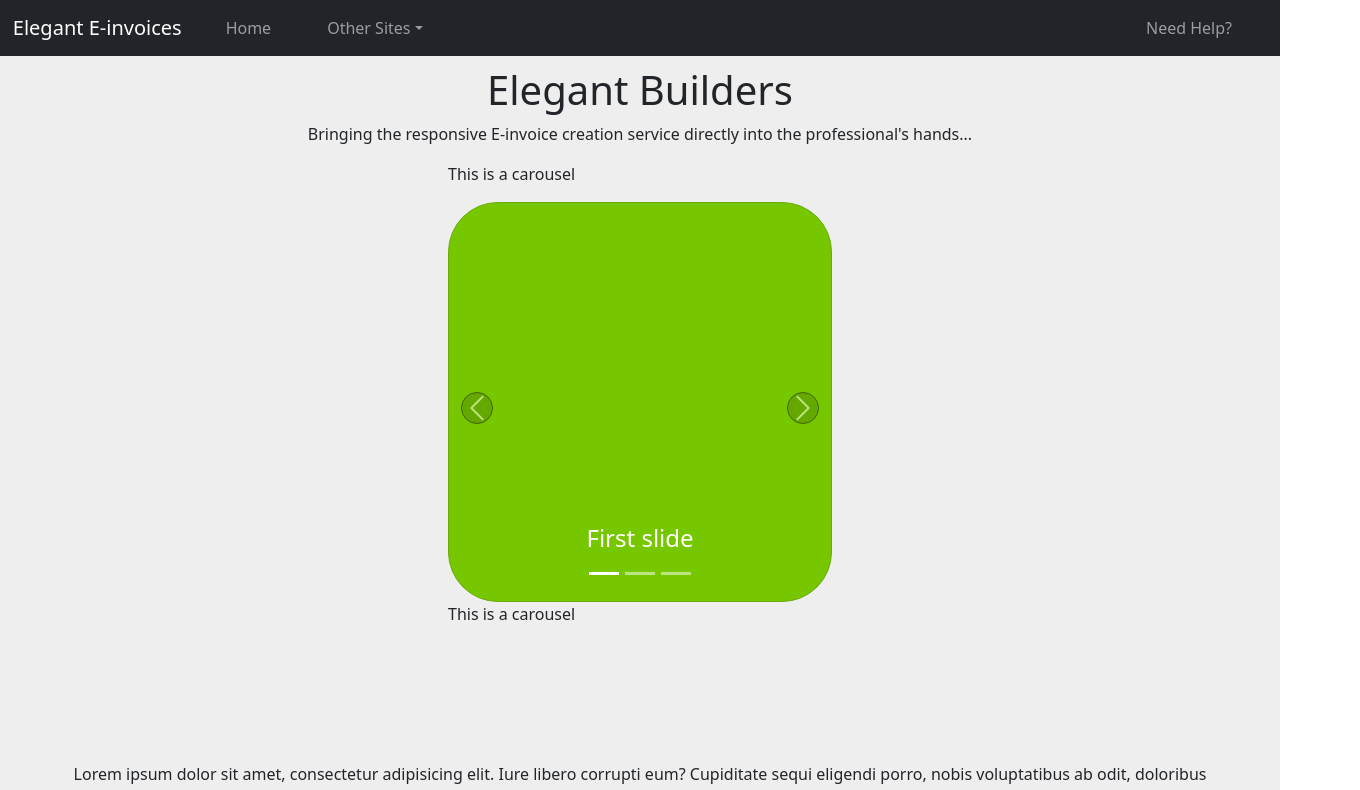
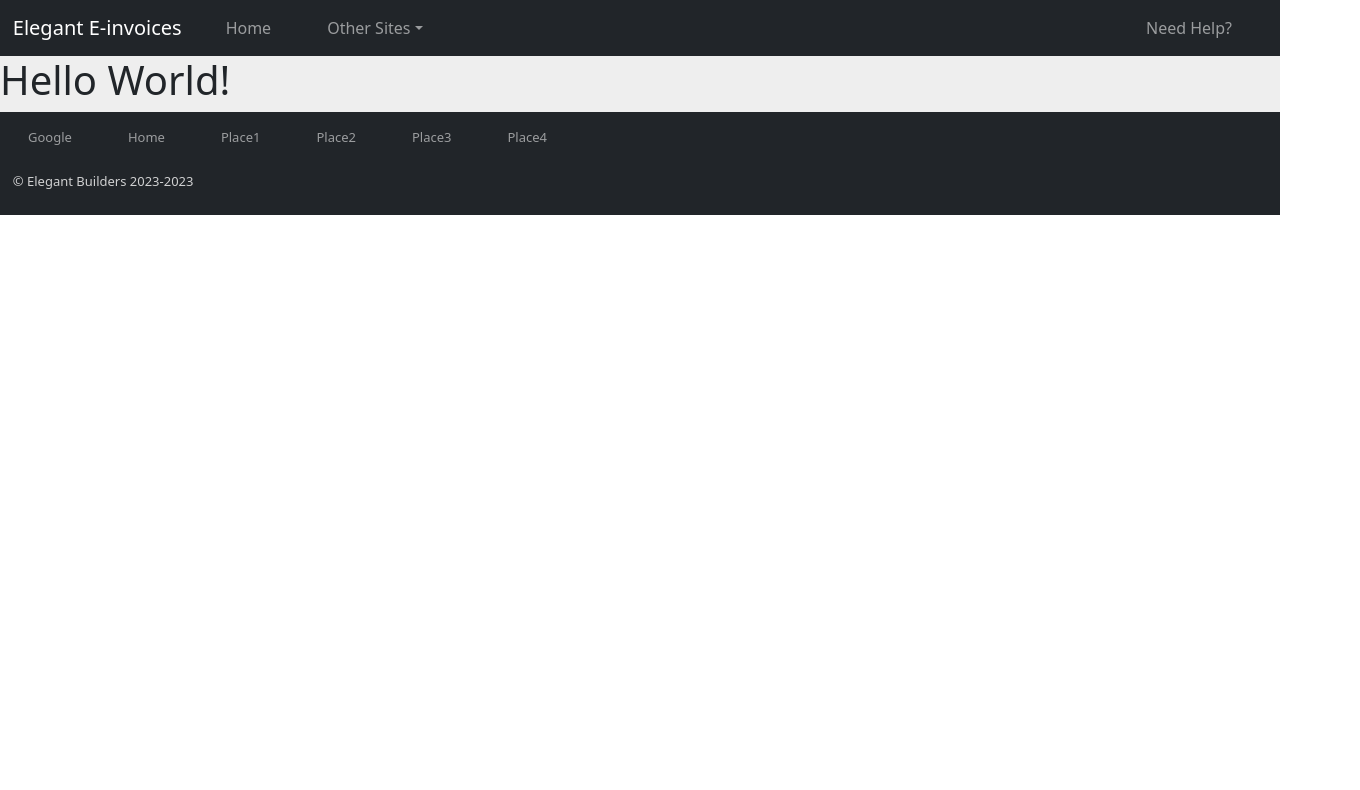
Before and after one commit to MysticalFire1315/SENG2021-frontend, a React (Vite) app: page /need-help in a window 1280 px wide. Shown: the top 790 px of the page, 1360 px wide, since content can reach past the window. Built offline with nearby package versions, Linux system fonts and the light colour scheme.

Commit message:
refactored and accomodated for multiple webpages

```diff
--- a/package.json
+++ b/package.json
@@ -17,7 +17,8 @@
     "react-dom": "^18.2.0",
     "react-helmet": "^6.1.0",
     "react-intersection-observer": "^9.4.3",
-    "react-popper": "^2.3.0"
+    "react-popper": "^2.3.0",
+    "react-router-dom": "^6.9.0"
   },
   "devDependencies": {
     "@types/react": "^18.0.28",
--- a/src/App.jsx
+++ b/src/App.jsx
@@ -1,14 +1,9 @@
 import './App.css';
-import './components/MainComponent/Invoice/Invoice.css';
-import './components/MainComponent/Invoice/InvoiceOptions.css';
-import Header from "./components/Header/Header";
-import MainComponent from "./components/MainComponent/MainComponent";
+import NavHeader from './components/NavbarElements';
 import Footer from "./components/Footer/Footer";
-import NavHeader from './components/NavbarElements';
-import Carousel from './components/Carousel/Carousel';
-import { BoxLeft, BoxRight } from './components/ScrollBox/ScrollBox';
-import Invoice from './components/MainComponent/Invoice/Invoice';
-import InvoiceOptions from './components/MainComponent/Invoice/InvoiceOptions';
+
+import { Outlet } from "react-router-dom";
+
 // Bootstrap CSS
 import "bootstrap/dist/css/bootstrap.min.css";
 // Bootstrap Bundle JS
@@ -17,13 +12,9 @@ function App() {
   return (
     <div id="app">
       <NavHeader />
-      <Header />
-      <Carousel />
-      <MainComponent />
-      <BoxLeft />
-      <BoxRight />
-      <InvoiceOptions />
-      <Invoice />
+      <div id="detail">
+        <Outlet />
+      </div>
       <Footer />
     </div>
   );
--- a/src/components/NavbarElements.jsx
+++ b/src/components/NavbarElements.jsx
@@ -24,7 +24,7 @@ const NavHeader = () => {
                         </div>
                     </li>
                     <li class="nav-item">
-                        <a class="nav-link" href="https://www.smh.com.au/">Need Help?</a>
+                        <a class="nav-link" href="/need-help">Need Help?</a>
                     </li>
                 </ul>
             </div>
--- a/src/main.jsx
+++ b/src/main.jsx
@@ -1,15 +1,38 @@
 import { React, StrictMode } from 'react'
 import { createRoot } from 'react-dom/client'
+import {
+  createBrowserRouter,
+  RouterProvider,
+} from "react-router-dom";
+import App from './App'
 
-// import 'jquery';
-// import 'react-popper';
-import App from './App'
+import Home from './pages/InvoiceCreate'
+import NeedHelp from './pages/NeedHelp'
+
+const router = createBrowserRouter([
+  {
+    path: "/",
+    element: <App />,
+    // errorElement: <ErrorPage />
+    children: [
+      {
+        path: "home",
+        element: <Home />,
+      },
+      {
+        path: "need-help",
+        element: <NeedHelp />,
+      },
+    ],
+  },
+]);
 
 const rootElement = document.getElementById("root");
 const root = createRoot(rootElement);
 
+
 root.render(
   <StrictMode>
-    <App />
+    <RouterProvider router={ router } />
   </StrictMode>
 );
--- /dev/null
+++ b/src/pages/InvoiceCreate.jsx
@@ -0,0 +1,27 @@
+import React from "react"
+
+import '../components/MainComponent/Invoice/Invoice.css';
+import '../components/MainComponent/Invoice/InvoiceOptions.css';
+
+import Header from "../components/Header/Header";
+import MainComponent from "../components/MainComponent/MainComponent";
+import Carousel from '../components/Carousel/Carousel';
+import { BoxLeft, BoxRight } from '../components/ScrollBox/ScrollBox';
+import Invoice from '../components/MainComponent/Invoice/Invoice';
+import InvoiceOptions from '../components/MainComponent/Invoice/InvoiceOptions';
+
+const Home = () => {
+    return (
+        <div id="Home">
+            <Header />
+            <Carousel />
+            <MainComponent />
+            <BoxLeft />
+            <BoxRight />
+            <InvoiceOptions />
+            <Invoice />
+        </div>
+    );
+}
+
+export default Home;
--- /dev/null
+++ b/src/pages/NeedHelp.jsx
@@ -0,0 +1,11 @@
+import React from "react";
+
+const NeedHelp = () => {
+    return (
+        <div id="NeedHelp">
+            <h1>Hello World!</h1>
+        </div>
+    );
+}
+
+export default NeedHelp;
```
Also changed, not shown: 1 other file (tests, documents, lock files or other folders).
